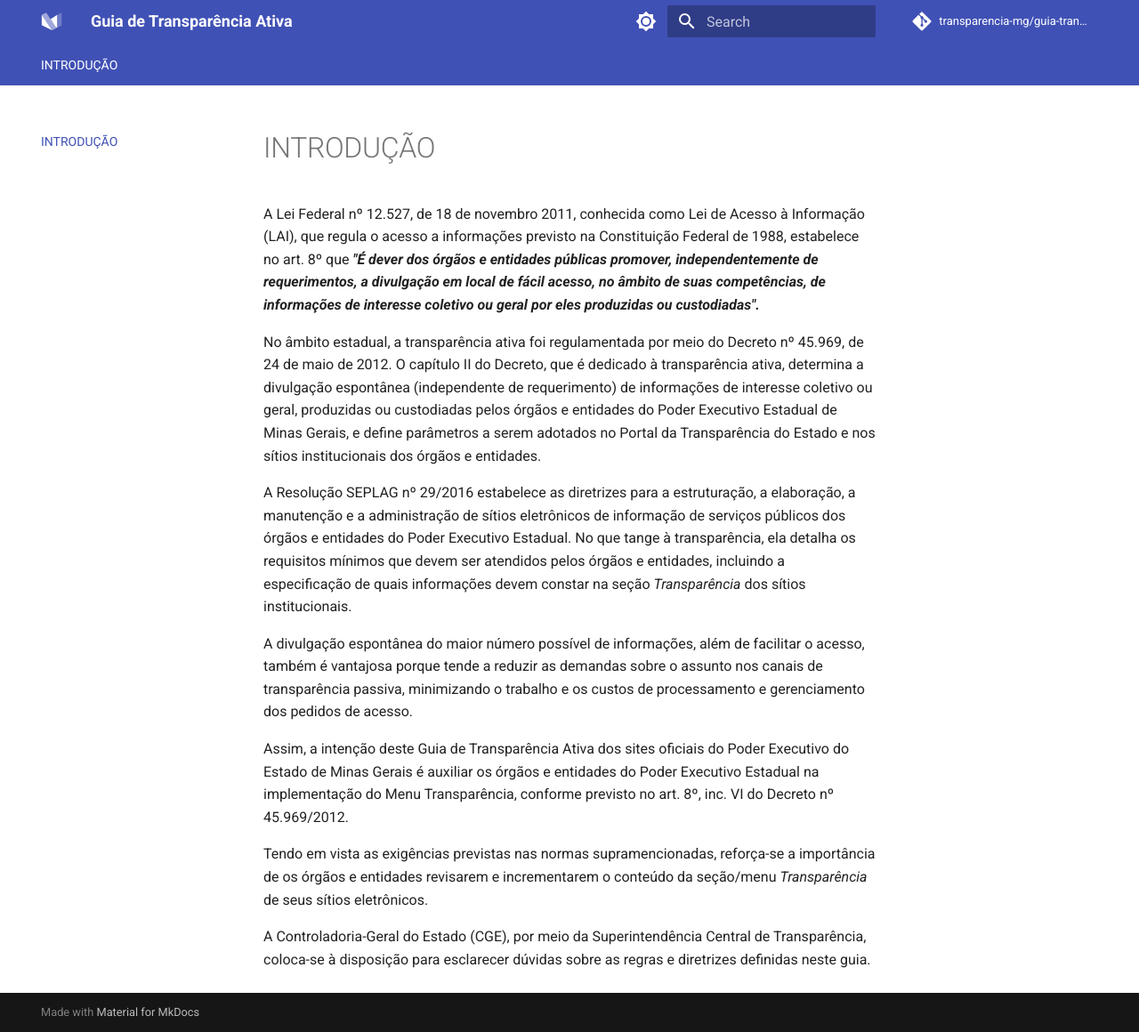
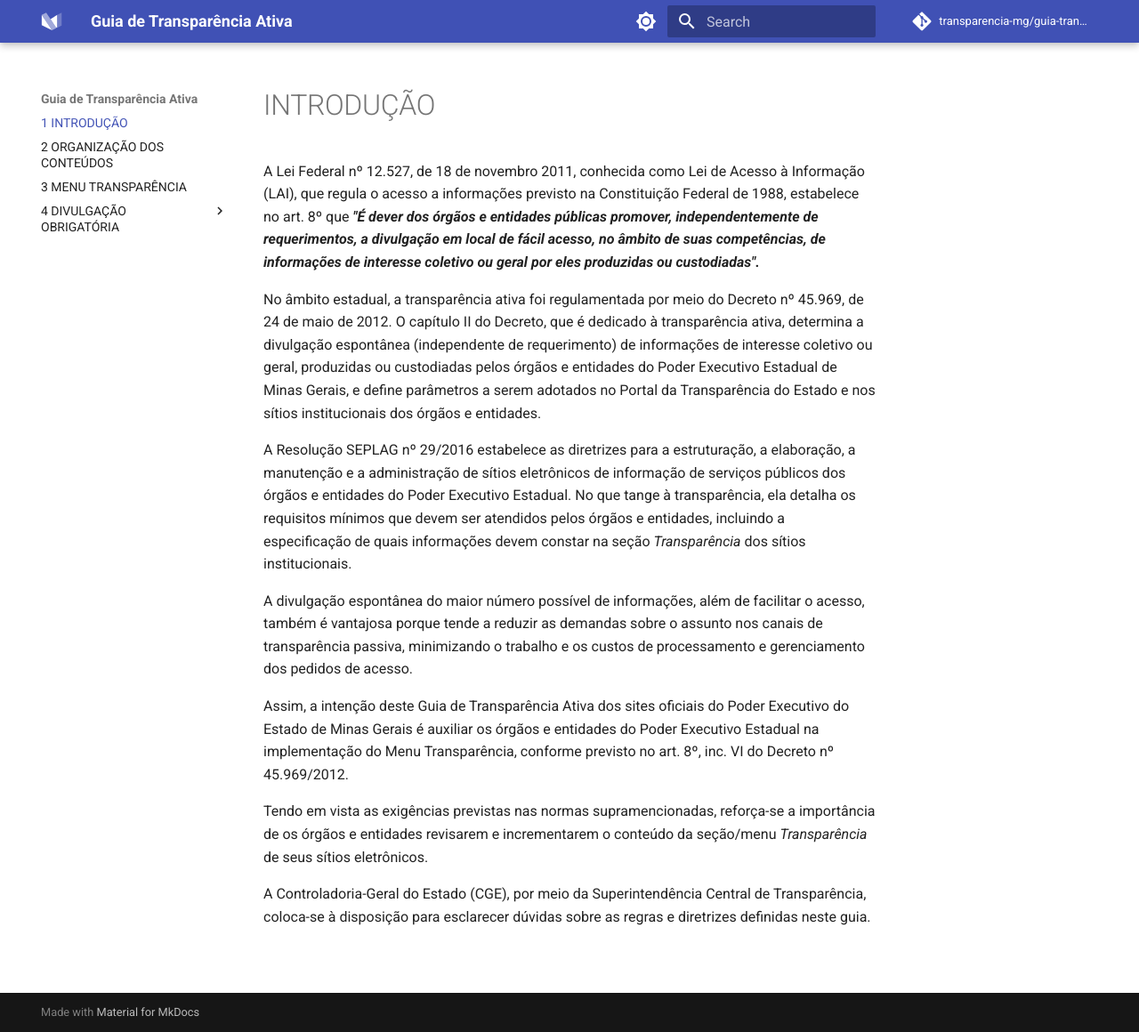
Before and after one commit to transparencia-mg/guia-transparencia-ativa, an MkDocs documentation site: the page built from docs/index.md, in a window 1280 px wide and 1160 px high. Shown: the whole window at 89% size. Built offline with MkDocs 1.6.1 and Material for MkDocs 9.7.7, drawn with Linux system fonts in a browser that asks for light colours; comment, search, counter and statistics services are not loaded.

Commit message:
Adiciona estrutura navbar lateral projeto

```diff
--- a/mkdocs.yml
+++ b/mkdocs.yml
@@ -4,6 +4,15 @@ site_name: Guia de Transparência Ativa
 repo_name: transparencia-mg/guia-transparencia-ativa
 repo_url: http://github.com/transparencia-mg/guia-transparencia-ativa
 edit_uri: edit/main/docs/
+
+nav:
+  - 1 INTRODUÇÃO: 'index.md'
+  - 2 ORGANIZAÇÃO DOS CONTEÚDOS: 'organizacao-dos-conteudos.md'
+  - 3 MENU TRANSPARÊNCIA: 'menu-transparencia.md'
+  - 4 DIVULGAÇÃO OBRIGATÓRIA:
+    - 4.1 Serviço de Informação ao Cidadão: 'servico-informacao.md'
+    - 4.2 Informações Classificadas e Desclassificadas: 'informacoes-classificadas.md'
+    - 4.3 Programas e Ações: 'programas-acoes.md'
 
 # Configuration
 theme:
@@ -18,8 +27,8 @@ theme:
     - navigation.indexes
     # - navigation.instant
     # - navigation.prune
-    - navigation.sections
-    - navigation.tabs
+    # - navigation.sections
+    # - navigation.tabs
     # - navigation.tabs.sticky
     - navigation.top
     - navigation.tracking
```
